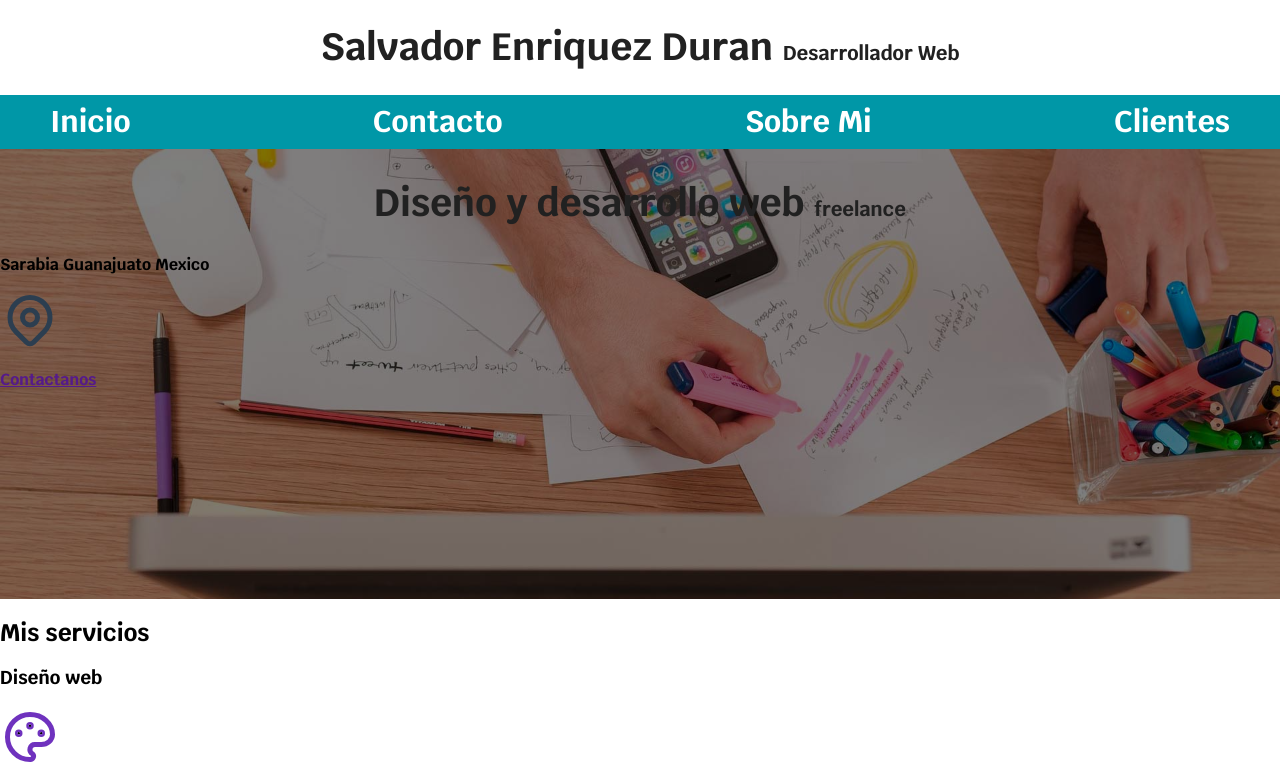
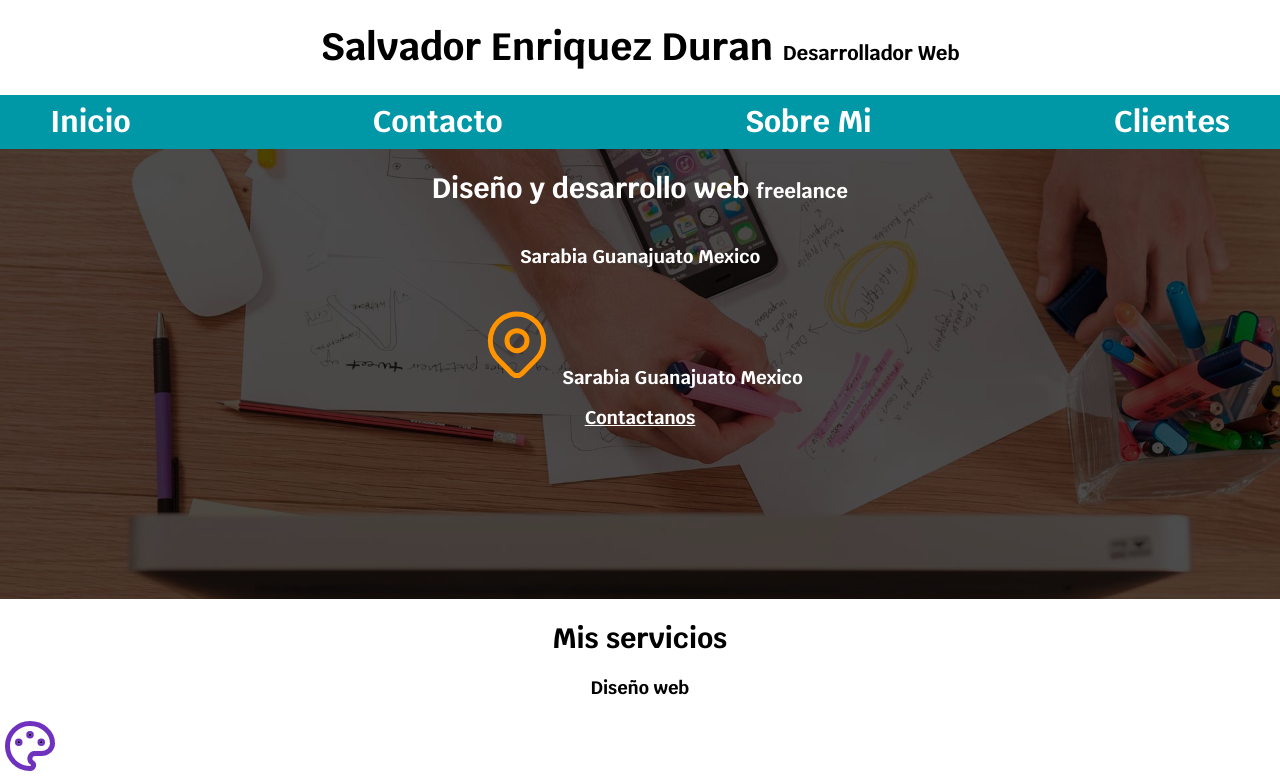
Before and after one commit to SEDKIRITO/freelance, a plain HTML site: page index.html in a window 1280 px wide. Shown: the top 784 px of the page. Drawn offline with Linux system fonts and the light colour scheme.

Commit message:
cambio de hero

```diff
--- a/estilos/estilos.css
+++ b/estilos/estilos.css
@@ -13,23 +13,30 @@
 html {
   font-size: 62.5%;
   box-sizing: border-box;
-
 }
-*, *:before, *:after {
+*,
+*:before,
+*:after {
   box-sizing: inherit;
 }
 body {
   font-size: 16px; /*1REM = 10PX*/
   font-family: "Krub", sans-serif;
 }
-header{
+header {
   background-color: rgba(rezd, green, blue, alpha);
 }
-.titulo {
+h1 {
+  font-size: 3.8rem;
+}
+h2 {
+  font-size: 2.8rem;
+}
+h3 {
+  font-size: 1.8rem;
+}
+h1,h2,h3{
   text-align: center;
-
-  font-size: var(--fuente-principal);
-  color: var(--oscuro);
 }
 .titulo span {
   font-size: 2rem;
@@ -47,7 +54,7 @@ header{
   justify-content: space-between;
 }
 @media (min-width: 480px) {
-  .navegacion-principal{
+  .navegacion-principal {
     flex-direction: row;
     justify-content: space-between;
   }
@@ -65,16 +72,26 @@ header{
   background-color: var(--primario);
   color: var(--oscuro);
 }
-.hero{
+.hero {
+  font-size: 115%;
   background-image: url(../img/hero.jpg);
   background-repeat: no-repeat;
   background-size: cover;
   height: 450px;
   position: relative;
 }
-.contenido_hero{
+.contenido_hero {
   position: absolute;
-  background-color: rgba(0, 0, 0, .5);
+  background-color: rgba(0, 0, 0, 0.7);
   width: 100%;
   height: 100%;
+
+  display: flex;
+  flex-direction: column;
+  align-items: center;
 }
+.contenido_hero h2,
+.contenido_hero p,
+.contenido_hero a {
+  color: var(--blanco);
+}
--- a/index.html
+++ b/index.html
@@ -31,11 +31,12 @@
 
       <p>Sarabia Guanajuato Mexico</p>
       <p>
-      <svg xmlns="http://www.w3.org/2000/svg" class="icon icon-tabler icon-tabler-map-pin" width="60" height="60" viewBox="0 0 24 24" stroke-width="2" stroke="#2c3e50" fill="none" stroke-linecap="round" stroke-linejoin="round">
-        <path stroke="none" d="M0 0h24v24H0z" fill="none"/>
-        <circle cx="12" cy="11" r="3" />
-        <path d="M17.657 16.657l-4.243 4.243a2 2 0 0 1 -2.827 0l-4.244 -4.243a8 8 0 1 1 11.314 0z" />
-      </svg>
+        <svg xmlns="http://www.w3.org/2000/svg" class="icon icon-tabler icon-tabler-map-pin" width="80" height="80" viewBox="0 0 24 24" stroke-width="1.5" stroke="#ff9300" fill="none" stroke-linecap="round" stroke-linejoin="round">
+          <path stroke="none" d="M0 0h24v24H0z" fill="none"/>
+          <circle cx="12" cy="11" r="3" />
+          <path d="M17.657 16.657l-4.243 4.243a2 2 0 0 1 -2.827 0l-4.244 -4.243a8 8 0 1 1 11.314 0z" />
+        </svg>
+        Sarabia Guanajuato Mexico
       </p>
 
       <a href="">Contactanos</a>
```
